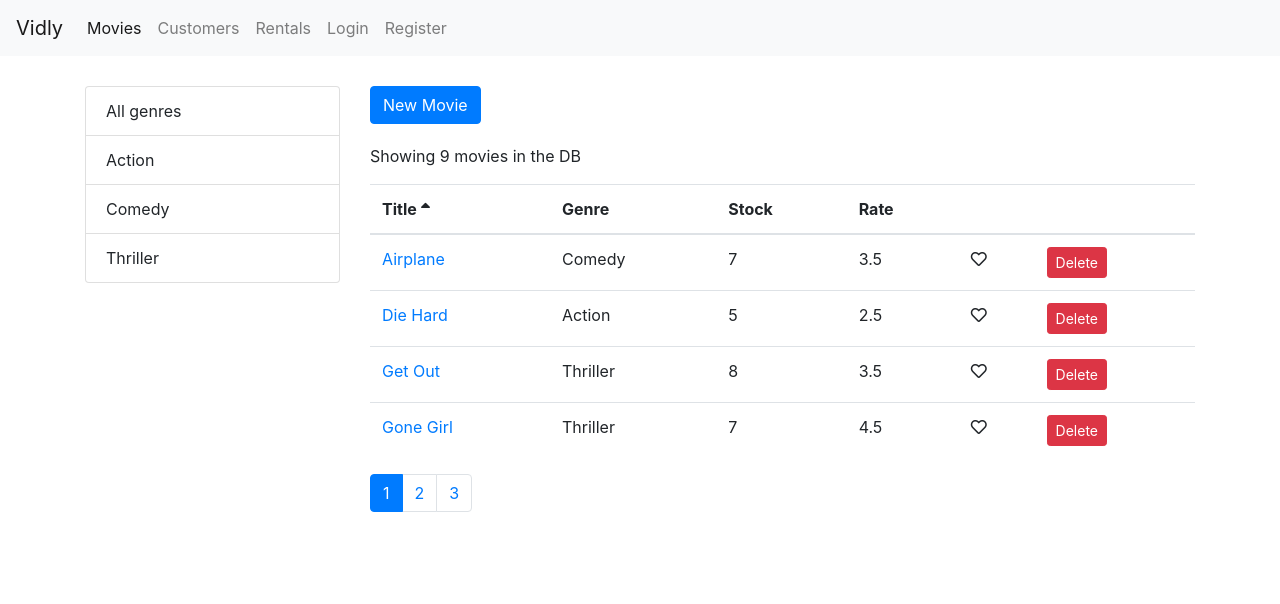
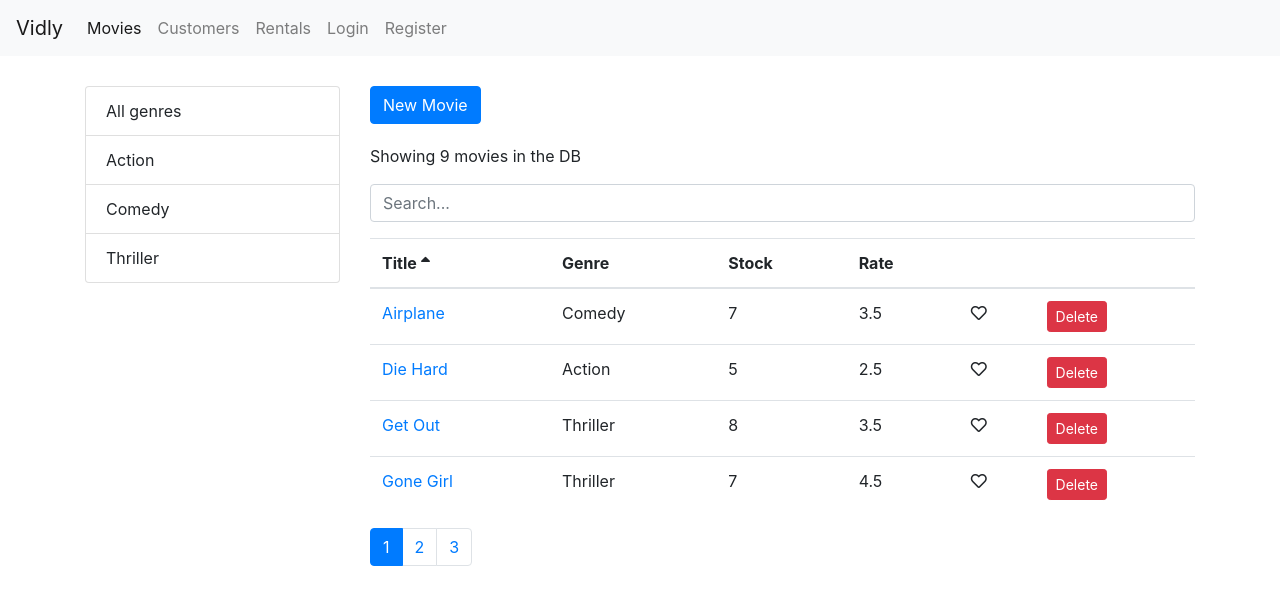
Before and after one commit to PabloYza/Vidly, a React (Create React App) app: page /movies in a window 1280 px wide. Shown: the top 604 px of the page. Built offline with nearby package versions, Linux system fonts and the light colour scheme.

Commit message:
SearchBar

```diff
--- /dev/null
+++ b/src/components/common/searchBox.js
@@ -0,0 +1,18 @@
+import React from 'react';
+
+const SearchBox = ({ value, onChange}) => {
+
+  return (
+    <input
+      type='text'
+      name='query'
+      className='form-control my-3'
+      placeholder='Search...'
+      value={value}
+      onChange={e => onChange(e.currentTarget.value)}
+    />
+  );
+};
+
+
+export default SearchBox;
--- a/src/components/movies.js
+++ b/src/components/movies.js
@@ -7,13 +7,16 @@
 import MoviesTable from './moviesTable';
 import _ from 'lodash';
 import { Link } from 'react-router-dom';
+import SearchBox from './common/searchBox';
 
 class Movies extends Component {
   state = {
     movies: [],
+    genres: [],
     currentPage: 1,
     pageSize: 4,
-    genres: [],
+    searchQuery: '',
+    selectedGenre: null,
     sortColumn: { path: 'title', order: 'ascending'}
   };
 
@@ -42,7 +45,11 @@
   };
 
   handleGenreSelect = genre => {
-    this.setState({ selectedGenre: genre, currentPage: 1 });
+    this.setState({ selectedGenre: genre, searchQuery: '', currentPage: 1 });
+  };
+
+  handleSearch = query => {
+    this.setState({ searchQuery: query, selectedGenre: null, currentPage: 1});
   };
 
   handleSort = sortColumn => {
@@ -55,13 +62,17 @@
       currentPage,
       movies: allMovies,
       selectedGenre,
-      sortColumn
+      sortColumn,
+      searchQuery
     } = this.state;
   //if selectedGenre & selectedGenre._id are truthy, we get all movies and filter them -> the genre of each movie is = to the selected genre OTHERWISE return allMovies
-    const filtered =
-      selectedGenre && selectedGenre._id
-        ? allMovies.filter(movies => movies.genre._id === selectedGenre._id)
-        : allMovies
+    let filtered = allMovies;
+    if (searchQuery)
+      filtered = allMovies.filter(m =>
+        m.title.toLowerCase().startsWith(searchQuery.toLowerCase())
+      );
+    else if (selectedGenre && selectedGenre._id)
+        filtered = allMovies.fill(m => m.genre._id === selectedGenre._id);
 
     const sorted = _.orderBy(filtered, [sortColumn.path], [sortColumn.order]);
 
@@ -77,7 +88,8 @@
       currentPage,
       sortColumn,
       genres,
-      selectedGenre
+      selectedGenre,
+      searchQuery
     } = this.state;
 
     if (count === 0) return <p>No movies on the DB</p>;
@@ -104,6 +116,7 @@
             New Movie
           </Link>
           <p>Showing {totalCount} movies in the DB</p>
+          <SearchBox value={searchQuery} onChange={this.handleSearch} />
           <MoviesTable
             movies={movies}
             onLike={this.handleLike}
@@ -119,7 +132,7 @@
           />
         </div>
       </div>
-    )
+    );
   }
 }
 
--- a/src/services/fakeMovieService.js
+++ b/src/services/fakeMovieService.js
@@ -77,13 +77,13 @@
 
 export function saveMovie(movie) {
   let movieInDb = movies.find(m => m._id === movie._id) || {};
-  movieInDb.name = movie.name;
+  movieInDb.title = movie.title;
   movieInDb.genre = genresAPI.genres.find(g => g._id === movie.genreId);
   movieInDb.numberInStock = movie.numberInStock;
   movieInDb.dailyRentalRate = movie.dailyRentalRate;
 
   if (!movieInDb._id) {
-    movieInDb._id = Date.now();
+    movieInDb._id = Date.now().toString();
     movies.push(movieInDb);
   }
 
```
